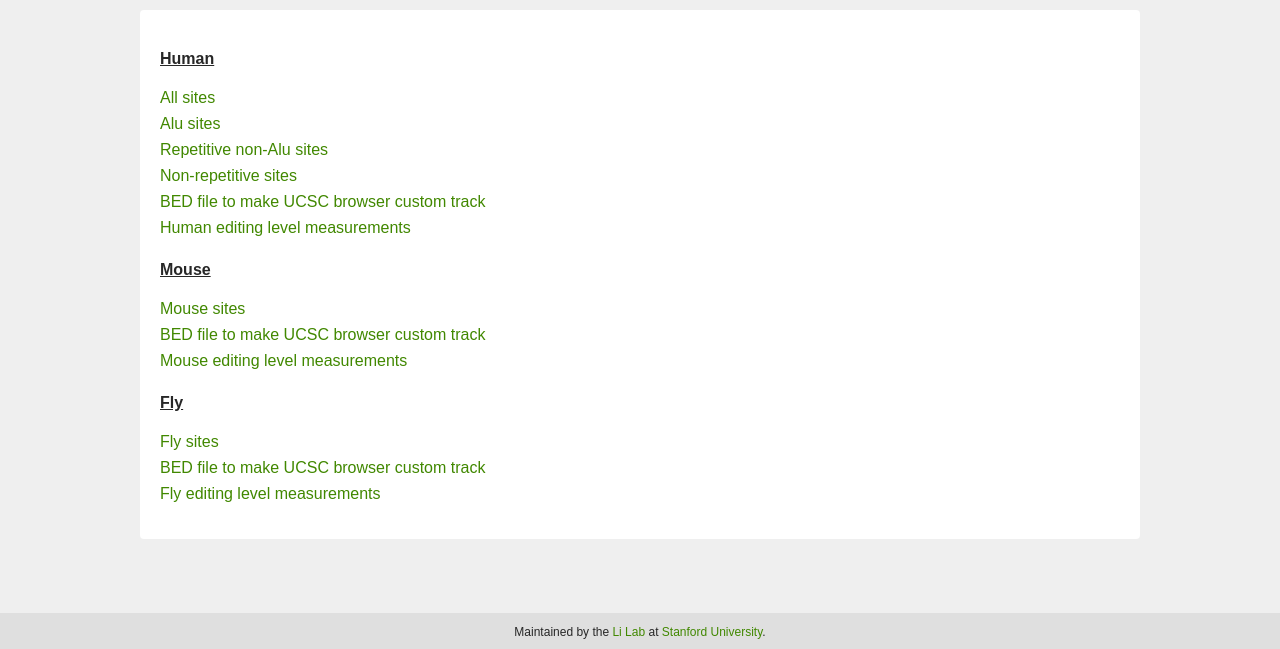
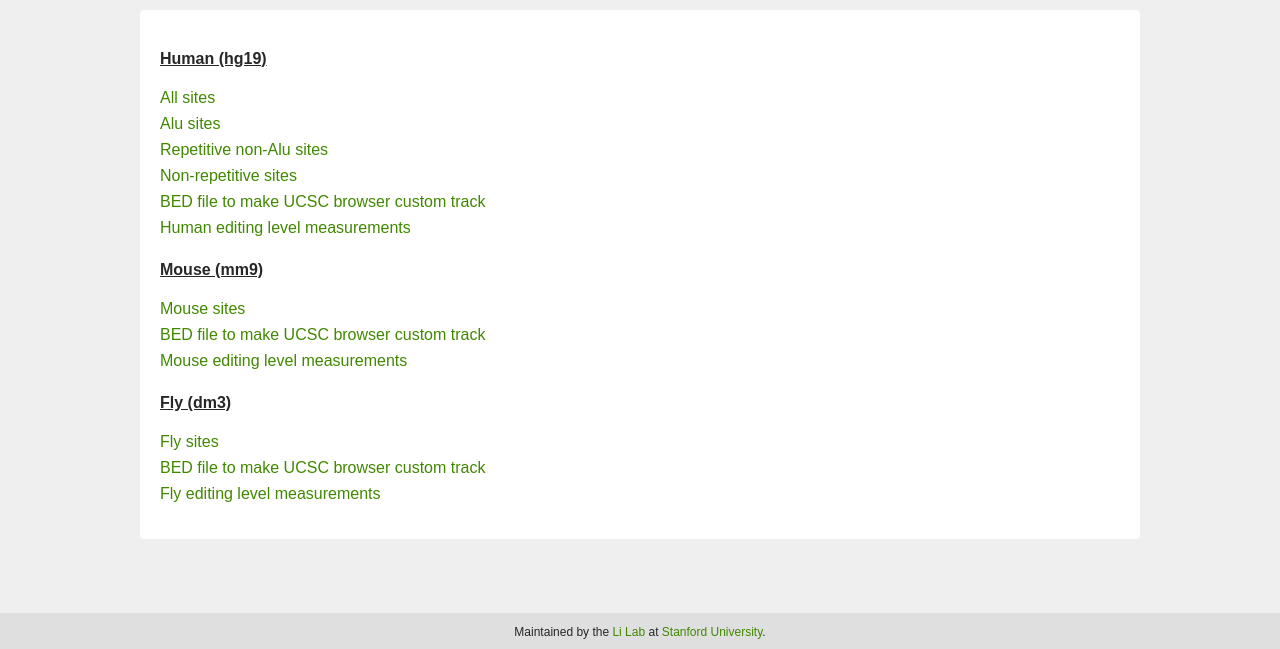
Before and after one commit to triciatricia/editome, a Django app: page /download/ in a window 1280 px wide. Shown: the part 151-800 px from the top of the page. Run offline with Django 3.2, Linux system fonts and the light colour scheme.

Commit message:
scott roy - add ucsc genome versions to DL page

```diff
--- a/templates/download.html
+++ b/templates/download.html
@@ -3,18 +3,18 @@
 {% block pgtitle %}Download{% endblock %}
 
 {% block content %}
-<p><span style="text-decoration: underline;"><strong>Human</strong></span></p>
+<p><span style="text-decoration: underline;"><strong>Human (hg19)</strong></span></p>
 <a href="http://www.stanford.edu/~gokulr/database/Human_AG_all_hg19.txt">All sites</a><br>
 <a href="http://www.stanford.edu/~gokulr/database/Human_AG_Alu_hg19.txt">Alu sites</a><br>
 <a href="http://www.stanford.edu/~gokulr/database/Human_AG_RepetitiveNonAlu_hg19.txt">Repetitive non-Alu sites</a><br>
 <a href="http://www.stanford.edu/~gokulr/database/Human_AG_NonRepetitive_hg19.txt">Non-repetitive sites</a><br>
 <a href="http://www.stanford.edu/~gokulr/database/Human_AG_all_hg19.bed">BED file to make UCSC browser custom track</a><br>
 <a href="http://www.stanford.edu/~gokulr/database/human_hg19_rnaseqinfo.txt">Human editing level measurements</a>
-<p><span style="text-decoration: underline;"><strong>Mouse</strong></span></p>
+<p><span style="text-decoration: underline;"><strong>Mouse (mm9)</strong></span></p>
 <a href="http://www.stanford.edu/~gokulr/database/Mouse_AG_all_mm9.txt">Mouse sites</a><br>
 <a href="http://www.stanford.edu/~gokulr/database/Mouse_AG_all_mm9.bed">BED file to make UCSC browser custom track</a><br>
 <a href="http://www.stanford.edu/~gokulr/database/mouse_mm9_rnaseqinfo.txt">Mouse editing level measurements</a>
-<p><span style="text-decoration: underline;"><strong>Fly</strong></span></p>
+<p><span style="text-decoration: underline;"><strong>Fly (dm3)</strong></span></p>
 <a href="http://www.stanford.edu/~gokulr/database/Fly_AG_all_dm3.txt">Fly sites</a><br>
 <a href="http://www.stanford.edu/~gokulr/database/Fly_AG_all_dm3.bed">BED file to make UCSC browser custom track</a><br>
 <a href="http://www.stanford.edu/~gokulr/database/fly_dm3_rnaseqinfo.txt">Fly editing level measurements</a>
```
